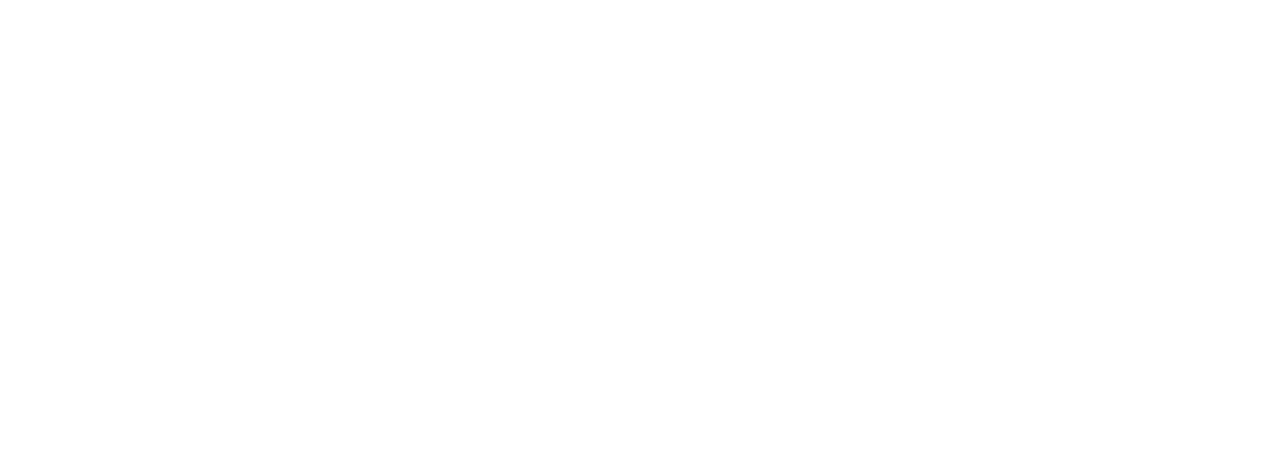
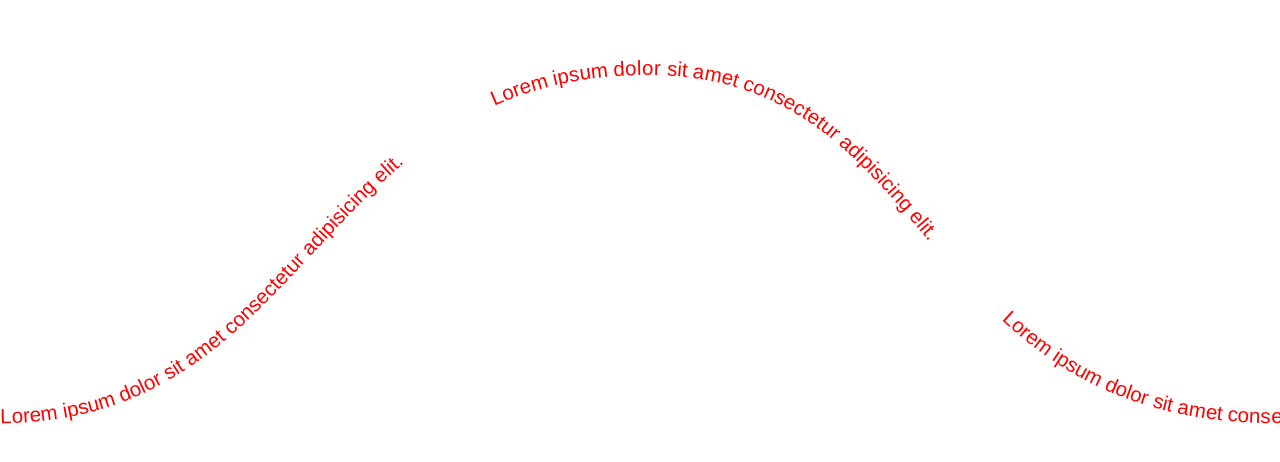
Before and after one commit to jagadeeshm2002/design-craft, a Next.js app: page /text-along-path in a window 1280 px wide. Before the commit this address had no page. Shown: the part 830-1292 px from the top of the page. Before the commit the page ends 800 px from the top, so only its background shows below. Built offline with nearby package versions, Linux system fonts and the light colour scheme; a web font is replaced by a local one.

Commit message:
added: text-along-path page

```diff
--- a/src/app/page.tsx
+++ b/src/app/page.tsx
@@ -10,7 +10,11 @@
     { name: "Mask section transition 2", link: "/mask-section-transition/2" },
     { name: "Text Parallax", link: "/text-parallax" },
     { name: "Sticky Footer", link: "/sticky-footer" },
-    { name: "Perspective section transition", link: "/perspective-section-transition" },
+    {
+      name: "Perspective section transition",
+      link: "/perspective-section-transition",
+    },
+    { name: "Text Along Path", link: "/text-along-path" },
   ];
   return (
     <div className=" items-center justify-items-center min-h-screen sm:px-24 px-8 md:px-48 gap-16 py-10 sm:py-10 relative ">
--- /dev/null
+++ b/src/app/text-along-path/page.tsx
@@ -0,0 +1,84 @@
+"use client";
+import Lenis from "lenis";
+import { motion, useScroll, useTransform } from "motion/react";
+import React, { useEffect, useRef } from "react";
+
+interface PageProps {}
+
+const Page: React.FC<PageProps> = (props) => {
+  const container = useRef<HTMLDivElement>(null);
+  const paths = useRef<SVGTextPathElement[]>([]);
+  const { scrollYProgress } = useScroll({
+    target: container,
+    offset: ["start end", "end end"],
+  });
+  useEffect(() => {
+    scrollYProgress.on("change", (v) => {
+      paths.current.forEach((path, i) => {
+        path.setAttribute("startOffset", -40 + i * 40 + v * 40 + "%");
+      });
+    });
+  }, []);
+
+  useEffect(() => {
+    const lenis = new Lenis();
+    const raf = (time: any) => {
+      lenis.raf(time);
+      requestAnimationFrame(raf);
+    };
+    requestAnimationFrame(raf);
+  }, []);
+  return (
+    <main className="w-full bg-white ">
+      <div className="w-full h-[100vh] flex justify-center items-center">
+        <p className="text-xl font-inter text-black">scroll</p>
+      </div>
+      <div ref={container}>
+        <div className="">
+          <svg className="w-full mb-40" viewBox="0 0 250 90">
+            <path
+              fill="none"
+              id="curve"
+              stroke="none"
+              d="m0,88.5c61.37,0,61.5-68,126.5-68,58,0,51,68,123,68"
+            />
+            <text className="text-[4px] font-playwrite" style={{ fill: "red" }}>
+              {[...Array(3)].map((_, i) => {
+                return (
+                  <textPath
+                    key={i}
+                    href="#curve"
+                    ref={(element) => {
+                      if (element) {
+                        paths.current[i] = element;
+                      }
+                    }}
+                    startOffset={`${i * 40}%`}
+                  >
+                    Lorem ipsum dolor sit amet consectetur adipisicing elit.
+                  </textPath>
+                );
+              })}
+            </text>
+          </svg>
+        </div>
+        <FooterBottom scrollYProgress={scrollYProgress} />
+      </div>
+    </main>
+  );
+};
+
+const FooterBottom = ({ scrollYProgress }: { scrollYProgress: any }) => {
+  const y = useTransform(scrollYProgress, [0, 1], [-250, 0]);
+  return (
+    <div className="overflow-hidden w-full h-[300px] bg-black">
+      <motion.div
+        className="h-full bg-black flex justify-center items-center gap-7 "
+        style={{ y }}
+      >
+        <p className="font-playwrite text-5xl text-white">Text Along Path</p>
+      </motion.div>
+    </div>
+  );
+};
+export default Page;
```
